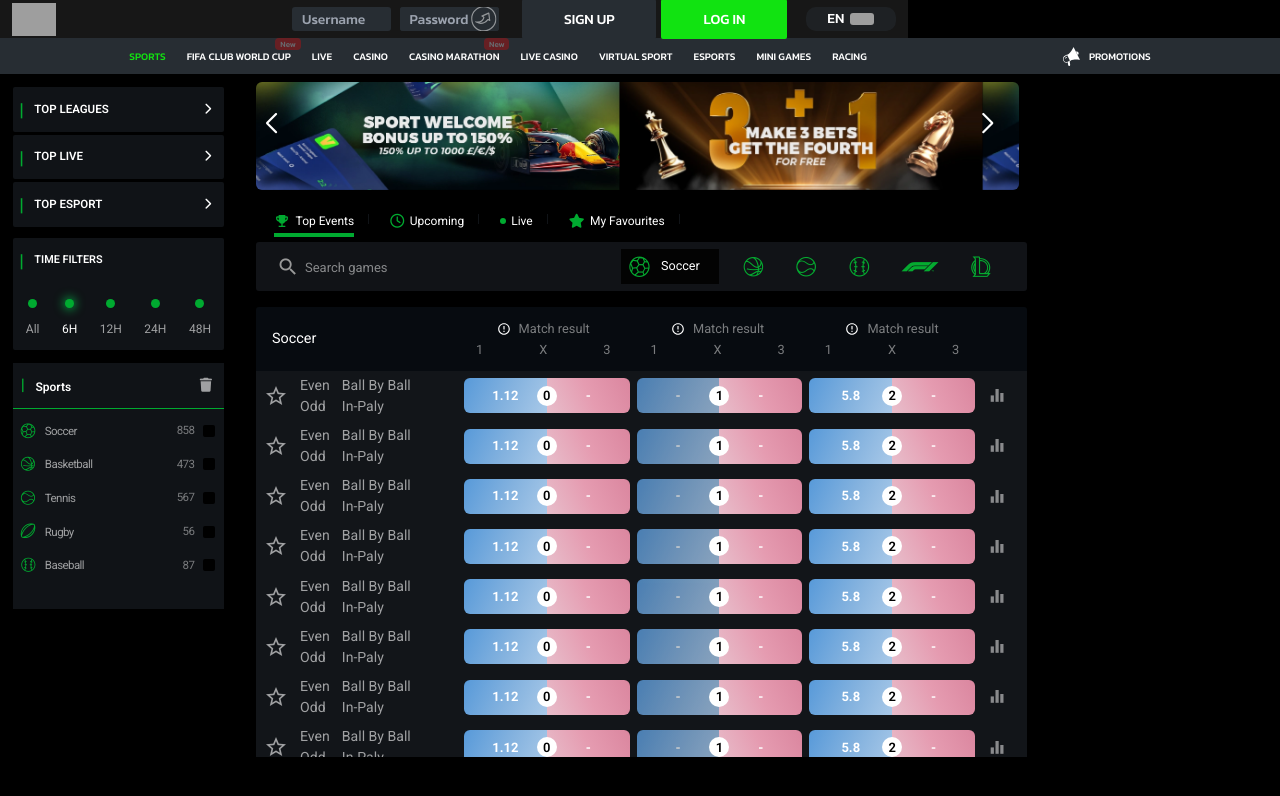
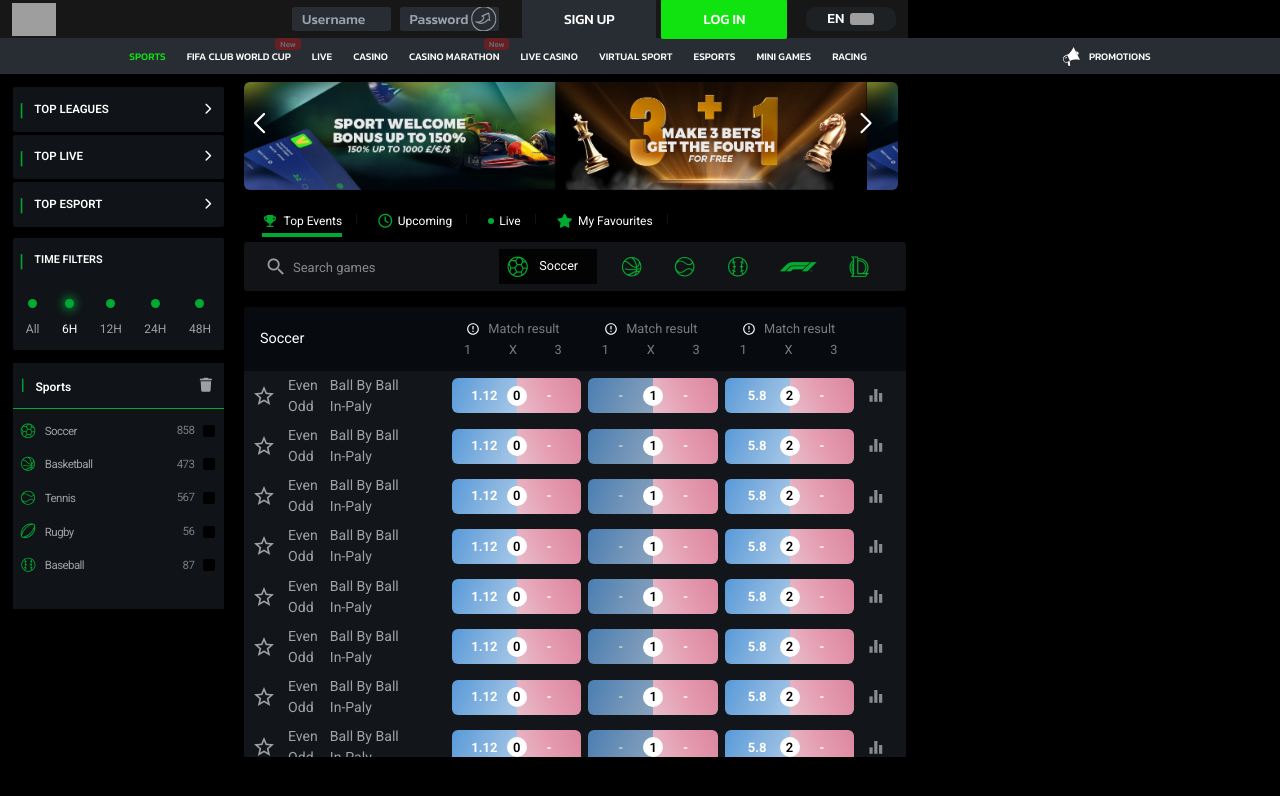
Before and after one commit to faizan99904/FlashExch, an Angular app: page / in a window 1280 px wide. Shown: the top 796 px of the page. Built offline with nearby package versions, Linux system fonts and the light colour scheme; grey boxes are pictures that could not be loaded.

Commit message:
working on layout

```diff
--- a/src/layout/layout.component.html
+++ b/src/layout/layout.component.html
@@ -1,12 +1,12 @@
 <div class="prevent-select">
     <app-header></app-header>
     <app-sports-nav class="max-[820px]:hidden"></app-sports-nav>
-    <div class="flex lg:gap-4 gap-0 layout-wrapper">
+    <div class="flex lg:gap-[10px] gap-0 layout-wrapper">
         <app-sidebar></app-sidebar>
         <div class="min-lg:hidden ">
             <app-mobile-sidebar></app-mobile-sidebar>
         </div>
-        <div class="mainRouter w-[100vw] lg:w-[calc(100vw-492px)] max-md:h-[calc(100dvh-52px)] overflow-y-auto">
+        <div class="mainRouter w-[100vw] lg:w-[calc(100vw-618.5px)] max-md:h-[calc(100dvh-52px)] overflow-y-auto">
              <app-sports-nav class="sport-nav-mobile"></app-sports-nav>
             <router-outlet></router-outlet>
             @if(signUp()){
```
